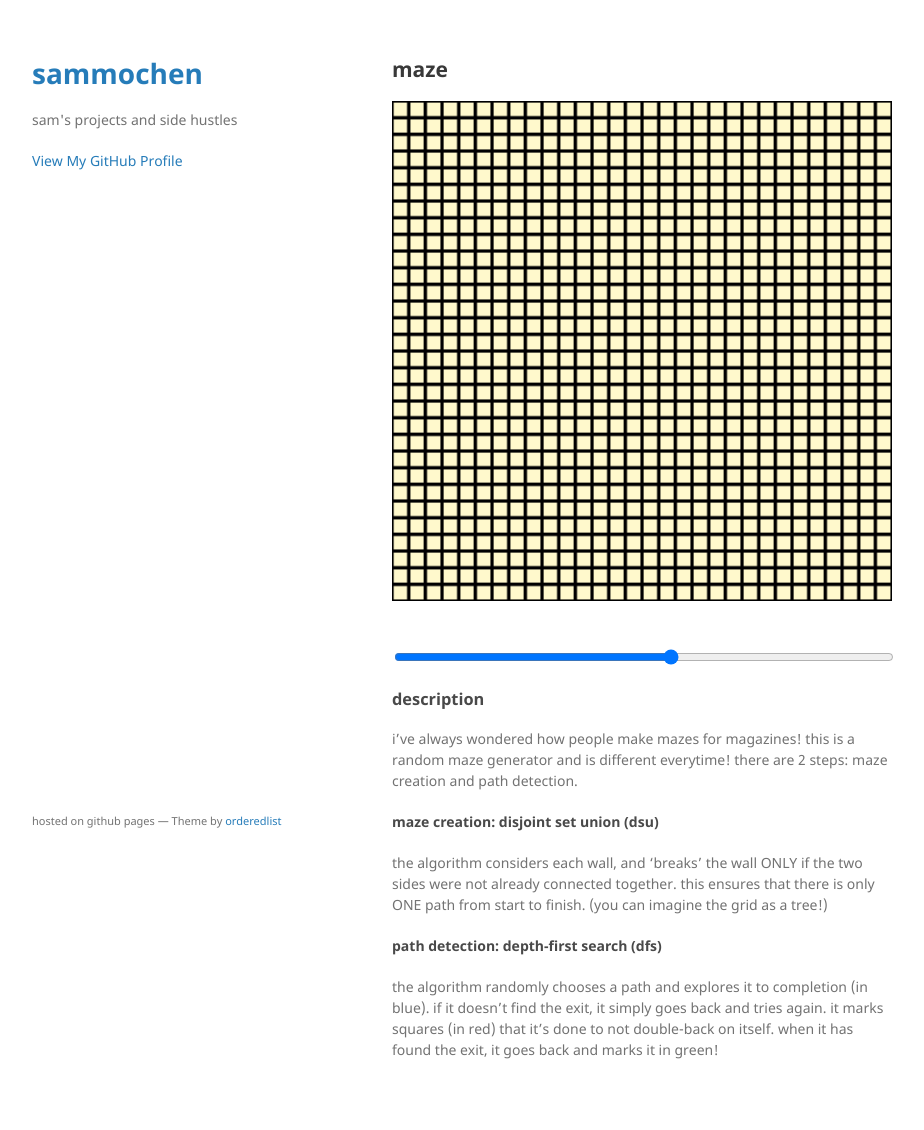
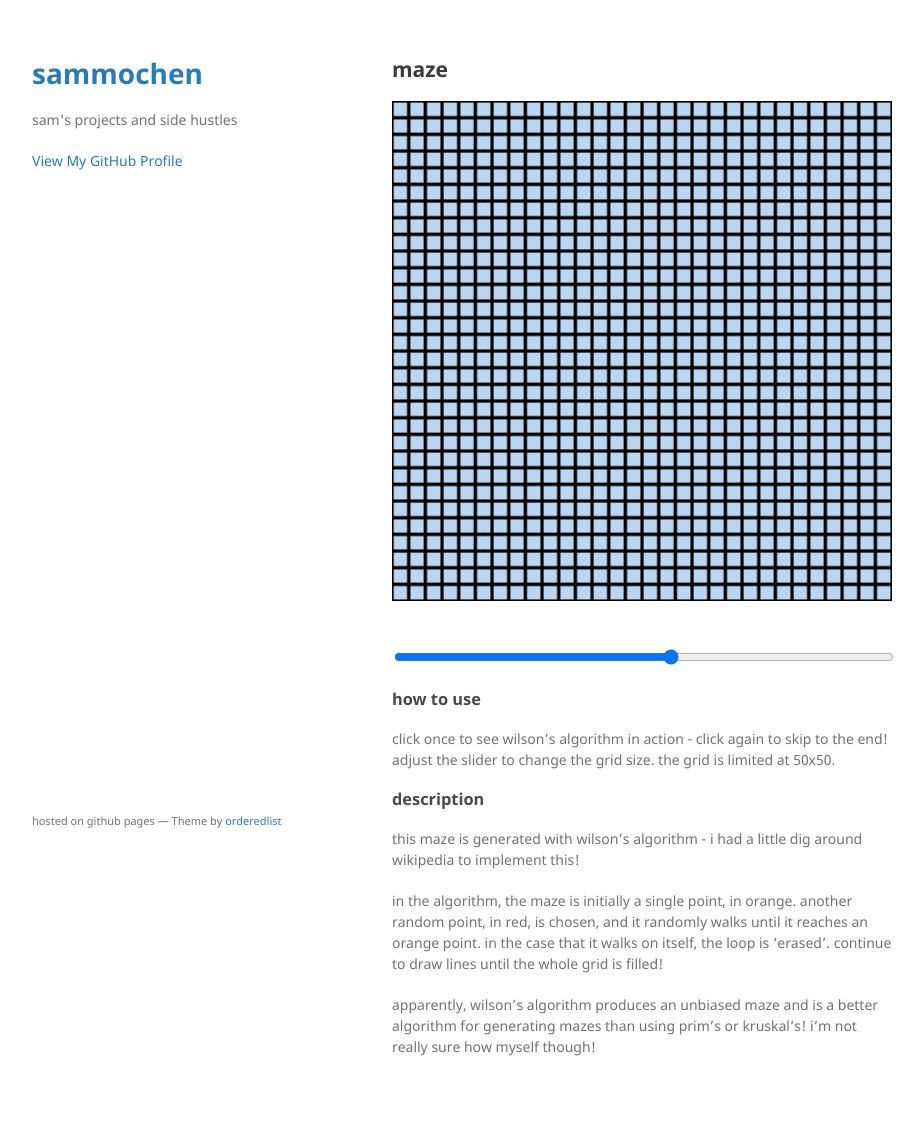
Before and after one commit to sammochen/sammochen.github.io, a Jekyll site: the page built from posts/maze.md, in a window 1280 px wide. Shown: the whole page, without its empty margins (178-1102 px from the left). Built offline with Jekyll 4.4.1, drawn with Linux system fonts in a browser that asks for light colours; some of the changed lines change nothing that is shown.

Commit message:
Updated maze to use wilsons

```diff
--- a/posts/maze.md
+++ b/posts/maze.md
@@ -8,12 +8,13 @@ src: ../src/maze.js
 <input type="range" min="5" max="50" value="30" class="slider" id="mySlider" style="width:100%;">
 
 
+### how to use
+click once to see wilson's algorithm in action - click again to skip to the end!
+adjust the slider to change the grid size. the grid is limited at 50x50.
+
 ### description
-i've always wondered how people make mazes for magazines! this is a random maze generator and is different everytime!
-there are 2 steps: maze creation and path detection.
+this maze is generated with wilson's algorithm - i had a little dig around wikipedia to implement this!
 
-#### maze creation: disjoint set union (dsu)
-the algorithm considers each wall, and 'breaks' the wall ONLY if the two sides were not already connected together. this ensures that there is only ONE path from start to finish. (you can imagine the grid as a tree!)
+in the algorithm, the maze is initially a single point, in orange. another random point, in red, is chosen, and it randomly walks until it reaches an orange point. in the case that it walks on itself, the loop is 'erased'. continue to draw lines until the whole grid is filled!
 
-#### path detection: depth-first search (dfs)
-the algorithm randomly chooses a path and explores it to completion (in blue). if it doesn't find the exit, it simply goes back and tries again. it marks squares (in red) that it's done to not double-back on itself. when it has found the exit, it goes back and marks it in green!
+apparently, wilson's algorithm produces an unbiased maze and is a better algorithm for generating mazes than using prim's or kruskal's! i'm not really sure how myself though!
--- a/src/maze.js
+++ b/src/maze.js
@@ -8,20 +8,19 @@ canvas.height = canvas.width;
 
 parent.appendChild(canvas);
 
-console.log(canvas.height);
-
 let n = 20;
 let margin = 1;
 
-let defaultColor = "#FFF9CC";
+let defaultColor = "#BAD7F2";
 let wallColor = "#000000";
-let trialColor = "#7EE8FA"
-let visitedColor = "#FFD2CC"
-let finalColor = "#80FF72";
+let goodColor = "#FFE7C4";
+let onStackColor = "#F2BAC9";
 
-let adjlist = new Array(n*n); // make an adjlist for dfs later
-let visited = new Array(n*n); // for the dfs later
-let prev = new Array(n*n); // parent of each node
+let adjlist; // make an adjlist for dfs later
+let visited; // for the dfs later
+let prev; // parent of each node
+let state; // 0 : nothing, 1: running, 2: no animate
+let animate;
 
 init();
 
@@ -31,6 +30,9 @@ slider.oninput = init;
 
 function init() {
     n = slider.value;
+    state = 0;
+    animate = true;
+
     adjlist = new Array(n*n); // make an adjlist for dfs later
     visited = new Array(n*n); // for the dfs later
     prev = new Array(n*n); // parent of each node
@@ -56,86 +58,94 @@ function hashcode(i, j) {
 }
 
 async function go() {
-    slider.disabled = true;
-    await join();
-    await dfs(0);
-    slider.disabled = false;
-}
-
-async function join() {
-    let root = new Array(n*n);
-    for (let i = 0; i < n*n; i++) root[i] = i;
-
-    // functions that help with disjoint set union
-    function p(x) {
-        if (x == root[x]) return x;
-        root[x] = p(root[x]);
-        return root[x];
-    }
-
-    function merge(x, y) {
-        root[p(x)] = p(y);
-    }
-
-    function same(x, y) {
-        return p(x) == p(y) ? true : false;
-    }
-
-    // initialise all the edges
-    let edges = [];
-    for (let i = 0; i < n; i++) {
-        for (let j = 0; j < n; j++) {
-            if (i+1<n) edges.push([hashcode(i,j), hashcode(i+1,j)]);
-            if (j+1<n) edges.push([hashcode(i,j), hashcode(i,j+1)]);
-        }
-    }
-
-    edges.sort(() => Math.random() - 0.5);
-
-    // join them if they were not already joined
-    for (let ind = 0; ind < edges.length; ind++) {
-        let edge = edges[ind];
-        if (same(edge[0], edge[1])) continue;
-
-        merge(edge[0], edge[1]);
-
-        // draw the rectangle
-        drawJoin(edge[0], edge[1], defaultColor);
-
-        // update adjlist
-        adjlist[edge[0]].push(edge[1]);
-        adjlist[edge[1]].push(edge[0]);
-
-        // wait
-        await sleep(1);
+    if (state == 0) {
+        state = 1;
+        slider.disabled = true;
+        await wilson();
+        //await dfs(0);
+        slider.disabled = false;
+    } else if (state == 1) {
+        state = 2;
+        animate = false;
+    } else {
+        // do nothing
     }
 }
 
-async function dfs(at) {
-    visited[at] = true;
-    drawSquare(at, trialColor)
-    // wait
-    await sleep(1);
+async function wilson() {
+    let isgood = new Array(n*n);
+    for (let i = 0; i < n*n; i++) {
+        isgood[i] = false;
+    }
 
-    if (at == n*n-1) return true;
+    let first = Math.floor(Math.random() * n*n);
 
+    drawSquare(first, goodColor);
+    isgood[first] = true;
 
-    for (let i = 0; i < adjlist[at].length; i++) {
-        let to = adjlist[at][i];
-        prev[to] = at;
-        if (!visited[to]) {
-            if (await dfs(to)) {
-                drawJoin(at, to, finalColor);
-                await sleep(10);
-                return true;
+    while (true) {
+        let left = [];
+        for (let i = 0; i < n*n; i++) {
+            if (isgood[i] == false) left.push(i);
+        }
+
+        if (left.length == 0) break;
+
+        let start = left[Math.floor(Math.random() * left.length)];
+
+        // do a dfs, loopless walk
+        let stack = [];
+        let onstack = new Array(n*n);
+        for (let i = 0; i < n*n; i++) {
+            onstack[i] = false;
+        }
+
+        let at = start;
+        stack.push(at);
+        onstack[at] = true;
+        while (true) {
+            if (animate == true) await sleep(1);
+            // move towards some random direction
+            let i = Math.floor(at/n);
+            let j = at%n;
+            let di = [0,0,1,-1];
+            let dj = [1,-1,0,0];
+            let x = Math.floor(Math.random() * 4);
+            let nexti = i + di[x];
+            let nextj = j + dj[x];
+            if (nexti < 0 || nexti >= n || nextj < 0 || nextj >= n) continue;
+
+            let next = nexti * n + nextj;
+
+            if (isgood[next]) {
+                // make everything on the current stack good!
+                for (let i = 0; i < stack.length - 1; i++) {
+                    onstack[stack[i]] = false;
+                    isgood[stack[i]] = true;
+                    drawJoin(stack[i], stack[i+1], goodColor);
+                }
+                onstack[stack[stack.length - 1]] = false;
+                isgood[stack[stack.length - 1]] = true;
+                drawJoin(stack[stack.length - 1], next, goodColor);
+
+                stack = [];
+
+                break;
             }
+
+            while (onstack[next] == true) {
+                onstack[stack[stack.length - 1]] = false;
+                drawSquare(stack[stack.length - 1], defaultColor);
+                stack.pop();
+            }
+
+            stack.push(next);
+            drawSquare(next, onStackColor);
+            onstack[next] = true;
+
+            at = next;
         }
     }
-
-    drawSquare(at, visitedColor);
-    await sleep(1);
-
-    return false;
 }
 
 async function sleep(ms) {
```
